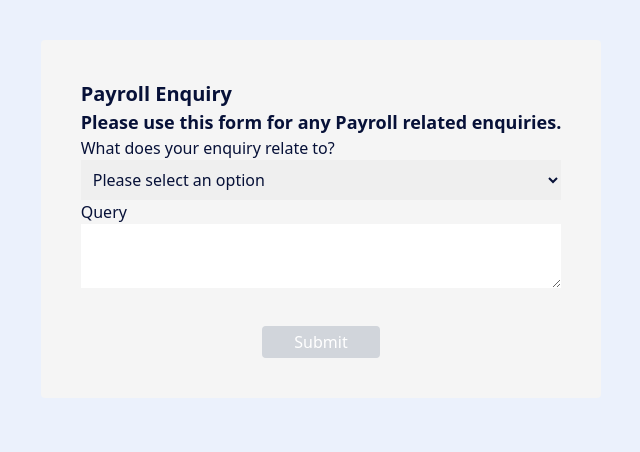
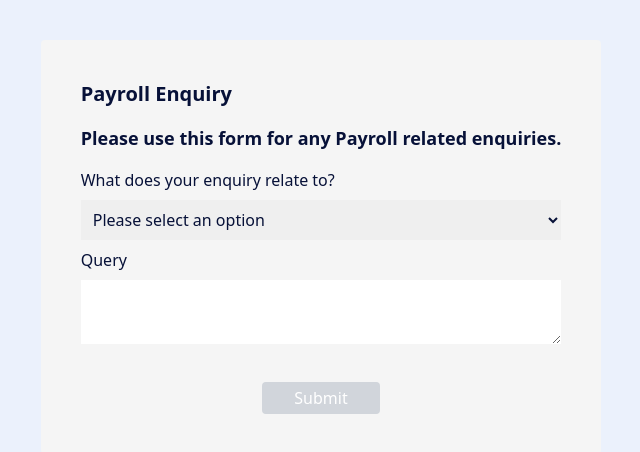
Before and after one commit to adrianmiles/react-form, a React (Vite) app: page / in a window 1280 px wide. Shown: the top 452 px of the page, without its empty margins (319-959 px from the left). Built offline with nearby package versions, Linux system fonts and the light colour scheme.

Commit message:
style: styling improvements to form

```diff
--- a/src/components/DynamicForm.tsx
+++ b/src/components/DynamicForm.tsx
@@ -33,7 +33,7 @@ const DynamicForm = ({
       className="p-10 bg-neutral-100 rounded text-[#071138]"
     >
       <h1 className="font-extrabold text-xl">{title}</h1>
-      {subtitle ? <h2 className="font-bold text-lg">{subtitle}</h2> : null}
+      {subtitle ? <h2 className="font-bold text-lg my-4">{subtitle}</h2> : null}
       <div>
         {fields.map((field) => {
           const isActiveInput =
--- a/src/components/FormField.tsx
+++ b/src/components/FormField.tsx
@@ -48,7 +48,7 @@ const FormField = ({ value, onChange, formField }: FormFieldProps) => {
 
   return (
     <div>
-      <div>{formField.label}</div>
+      <div className="my-2 font-light">{formField.label}</div>
       <div>{generateFieldInput()}</div>
     </div>
   );
```
